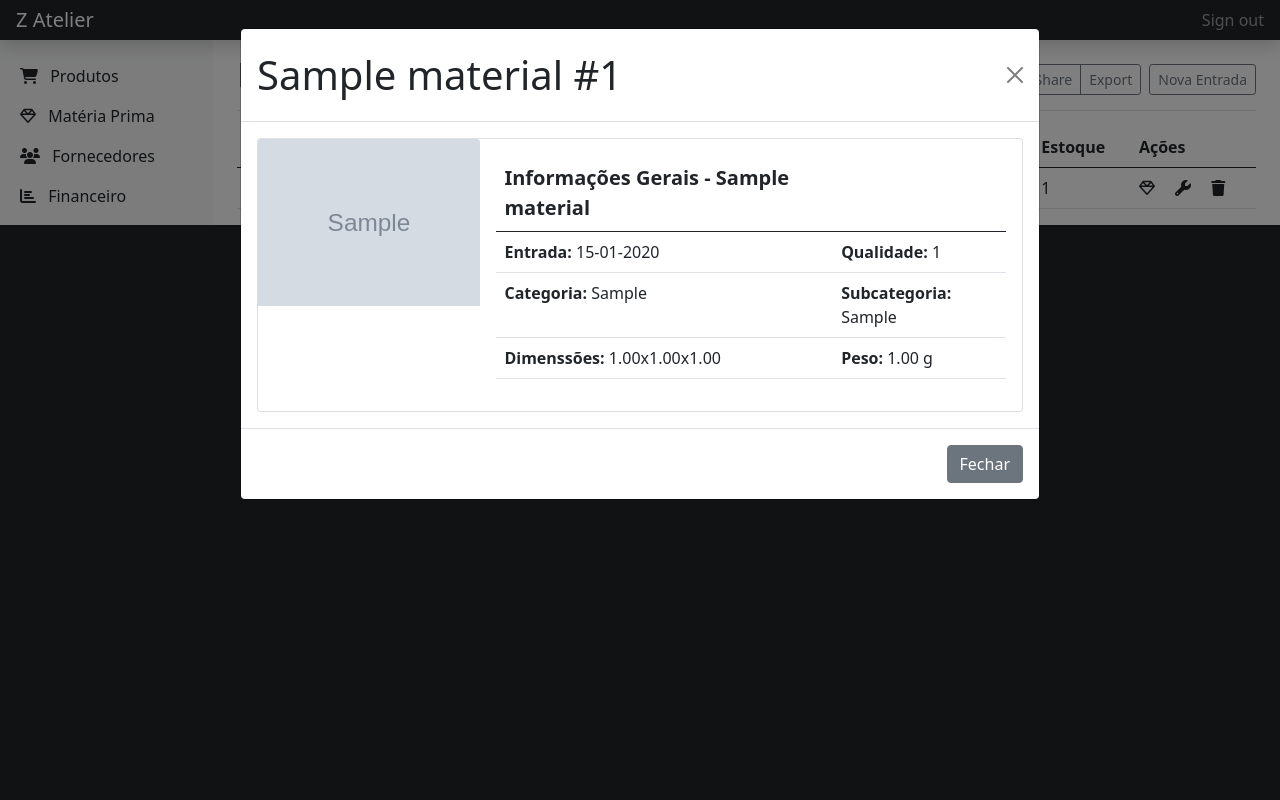
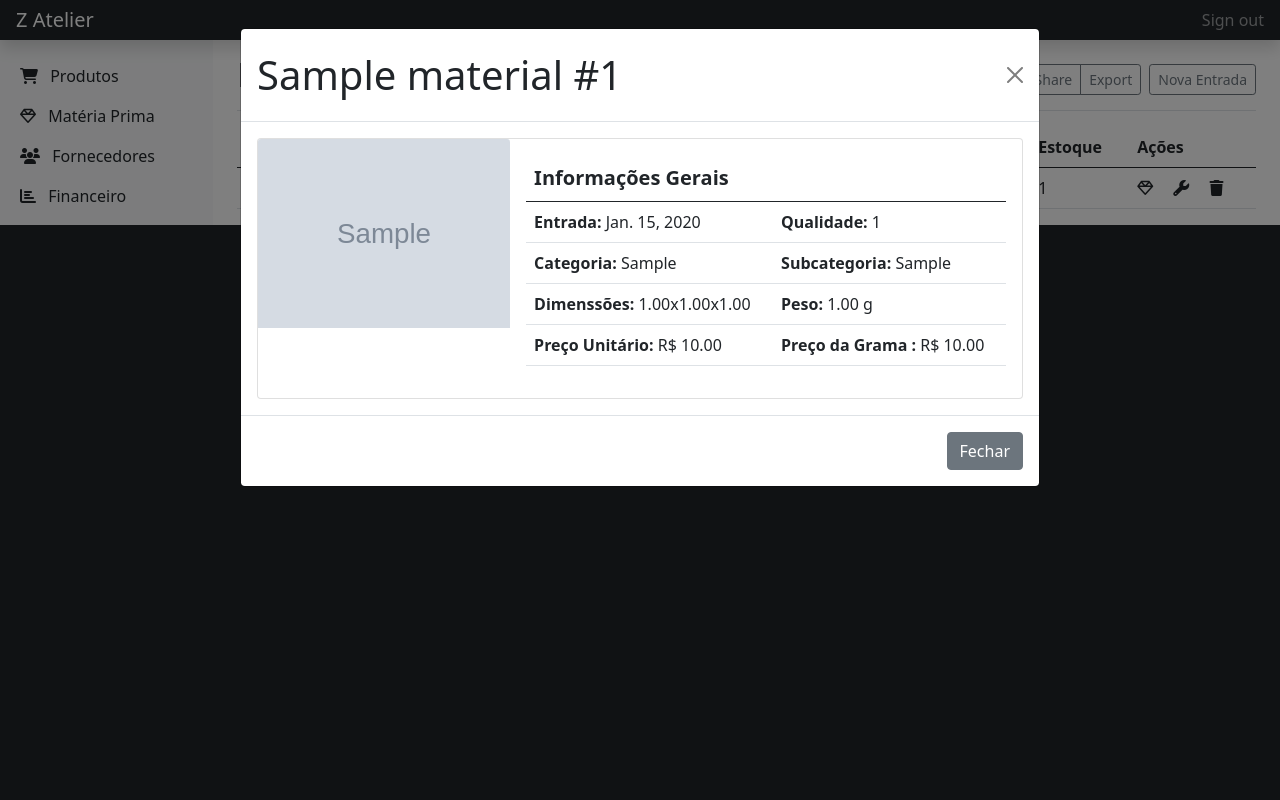
Before and after one commit to h-zanetti/jewelry-manager, a Django app: page /materiais/ in a window 1280 px wide, after a click that opens the changed part. Run offline with Django 3.2, Linux system fonts and the light colour scheme; a user stored in the database is signed in; tables that the repository leaves empty hold one stand-in row (values such as "Sample post"); grey boxes marked "Sample" are stand-in pictures; some libraries are stand-ins or nearby versions.

Commit message:
Adicionado precificação de materiais close #70

```diff
--- a/webdev/materiais/models.py
+++ b/webdev/materiais/models.py
@@ -47,3 +47,9 @@ class Material(models.Model):
             return f"{self.peso} {self.unidade_de_medida}"
         else:
             return "Indisponível"
+
+    def get_preco_unitario(self):
+        return round(self.entrada.total_pago / self.entrada.unidades, 2)
+
+    def get_preco_por_peso(self):
+        return round(self.entrada.total_pago / self.peso, 2)
--- a/webdev/materiais/templates/materiais/estoque_materiais.html
+++ b/webdev/materiais/templates/materiais/estoque_materiais.html
@@ -37,7 +37,7 @@
             {% for material in materiais %}
             <tr>
                 <th scope="col">{{ material.id }}</th>
-                <td>{{ material.entrada.data }}</td>
+                <td>{{ material.entrada.data|date:"d-m-Y" }}</td>
                 <td>{{ material.nome }}</td>
                 <td>{{ material.categoria }}</td>
                 <td>{{ material.subcategoria }}</td>
@@ -71,13 +71,13 @@
                                                             <table class="table">
                                                                 <thead>
                                                                     <tr>
-                                                                        <th class="fs-5">Informações Gerais - {{ material.nome }}</th>
+                                                                        <th class="fs-5">Informações Gerais</th>
                                                                         <th></th>
                                                                     </tr>
                                                                 </thead>
                                                                 <tbody>
                                                                     <tr>
-                                                                        <td><strong>Entrada:</strong> {{ material.entrada.data|date:"d-m-Y"}}</td>
+                                                                        <td><strong>Entrada:</strong> {{ material.entrada.data }}</td>
                                                                         <td><strong>Qualidade:</strong> {{ material.qualidade }}</td>
                                                                     </tr>
                                                                     <tr>
@@ -87,6 +87,17 @@
                                                                     <tr>
                                                                         <td><strong>Dimenssões:</strong> {{ material.get_dimenssoes }}</td>
                                                                         <td><strong>Peso:</strong> {{ material.get_peso }}</td>
+                                                                    </tr>
+                                                                    <tr>
+                                                                        <td><strong>Preço Unitário:</strong> R$ {{ material.get_preco_unitario }}</td>
+                                                                        <td>
+                                                                            {% if material.unidade_de_medida == 'g' %}
+                                                                                <strong>Preço da Grama :</strong>
+                                                                            {% else %}
+                                                                                <strong>Preço do Quilate :</strong>
+                                                                            {% endif %}
+                                                                            R$ {{ material.get_preco_por_peso }}
+                                                                        </td>
                                                                     </tr>
                                                                 </tbody>
                                                             </table>
```
Also changed, not shown: webdev/materiais/tests/test_materiais_get.py (+14 -2 lines).
